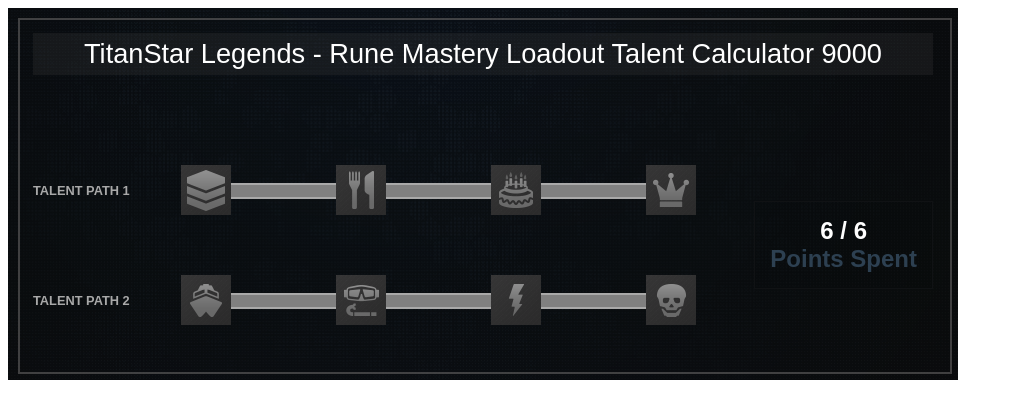
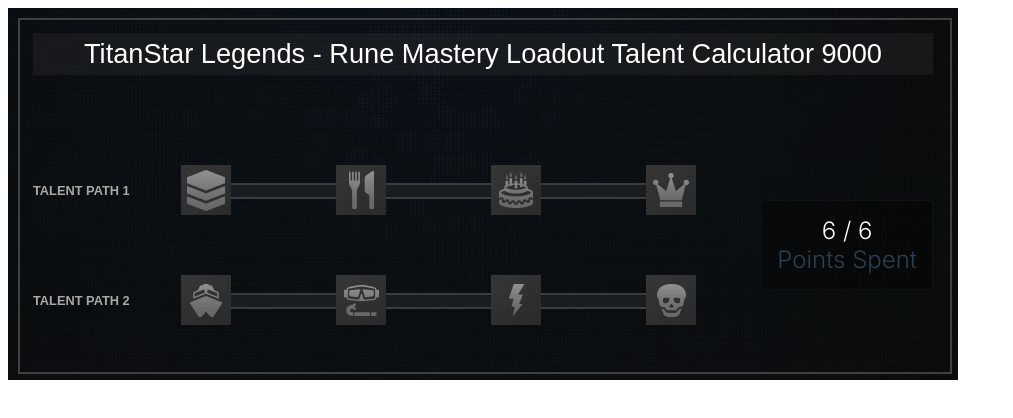
Before and after one commit to DnDBeyond/front-end-developer-challenge, a React (Create React App) app: page / in a window 1280 px wide. Shown: the top 418 px of the page, without its empty margins (0-1013 px from the left). Built offline with nearby package versions, Linux system fonts and the light colour scheme.

Commit message:
Styles and formatting with some fonts

```diff
--- a/public/index.html
+++ b/public/index.html
@@ -25,6 +25,8 @@
       Learn how to configure a non-root public URL by running `npm run build`.
     -->
     <title>RMLTC-9000</title>
+    <link rel="preconnect" href="https://fonts.gstatic.com">
+    <link href="https://fonts.googleapis.com/css2?family=Inter:wght@300&display=swap" rel="stylesheet">
   </head>
   <body>
     <noscript>You need to enable JavaScript to run this app.</noscript>
--- a/src/index.css
+++ b/src/index.css
@@ -20,7 +20,6 @@
   color: darkgray;
   font-weight: bold;
   font-size: .8em; }
-
   li label {
     margin-right: 4em; }
 
@@ -35,7 +34,9 @@
   margin-bottom: 60px; }
 
 h2 {
-  margin: 0; }
+  margin: 0;
+  font-family: 'Inter', sans-serif;
+  font-weight: 300; }
 
 .flex-container {
   display: flex;
@@ -53,7 +54,6 @@
   max-width: 950px;
   padding: 25px;
   position: relative; }
-
   .TalentCalculator .bg-image {
     height: 100%;
     width: 100%;
@@ -65,7 +65,6 @@
     background-repeat: repeat;
     background-position: center;
     background-size: cover; }
-
   .TalentCalculator::after {
     content: "";
     height: calc(100% - 20px);
@@ -84,26 +83,22 @@
   width: 50px;
   background: url(./assets/talent-icons-sprite.png);
   position: relative; }
-
   .Talent:not(:last-child) {
     margin-right: 105px; }
-
   .Talent:hover {
     background-position-y: 0px !important;
     /* Possibly revise to not use an !important here*/ }
-
   .Talent:not(:last-child).active::after {
     content: "";
     height: 12px;
     width: 110px;
-  border: 2px solid gray;
-  background-color: darkgray;
+    border: 2px solid #393d3f;
+    background-color: #313234;
     position: absolute;
     left: 50px;
     top: 18px;
     z-index: -2;
     /* Remove this later */ }
-
   .Talent.active::before {
     content: "";
     height: 56px;
@@ -115,7 +110,6 @@
     top: -3px;
     z-index: -1;
     /* Remove this later */ }
-
   .Talent:not(:last-child)::after {
     content: "";
     height: 12px;
@@ -123,8 +117,8 @@
     position: absolute;
     left: 45px;
     top: 18px;
-  background-color: gray;
-  border: 2px solid darkgray;
+    background-color: #1a1d1f;
+    border: 2px solid #393d3f;
     z-index: -2;
     /* Remove this later */ }
 
@@ -137,11 +131,11 @@
   align-items: center;
   height: 100%;
   padding: 15px;
-  background-color: #00000011; }
+  background-color: #0000005b; }
 
 @media only screen and (max-width: 920px) {
   header {
-    margin-bottom: 40px; }
+    margin-bottom: 10px; }
   .TalentCalculator {
     display: flex;
     flex-direction: column;
--- a/src/index.scss
+++ b/src/index.scss
@@ -46,6 +46,8 @@
 
 h2 {
     margin: 0;
+    font-family: 'Inter', sans-serif;
+    font-weight: 300;
 }
 
 .flex-container {
@@ -114,8 +116,8 @@
         content: "";
         height: 12px;
         width:  $connectionSize;
-        border: 2px solid gray;
-        background-color: darkgray;
+        border: 2px solid #393d3f;
+        background-color: #313234;
         position: absolute;
         left: 50px;
         top: 18px;
@@ -139,8 +141,8 @@
         position: absolute;
         left: 45px;
         top: 18px;
-        background-color: gray;
-        border: 2px solid darkgray;
+        background-color: #1a1d1f;
+        border: 2px solid #393d3f;
         z-index: -2; /* Remove this later */
     }
 }
@@ -153,14 +155,14 @@
     align-items: center;
     height: 100%;
     padding: 15px;
-    background-color: #00000011;
+    background-color: #0000005b;
 }
 
 //Breakpoint at 920
 
 @media only screen and (max-width: 920px) {
     header {
-        margin-bottom: 40px;
+        margin-bottom: 10px;
     }
     .TalentCalculator {
         display: flex;
```
Lines whose indentation alone changed are shown as unchanged.
